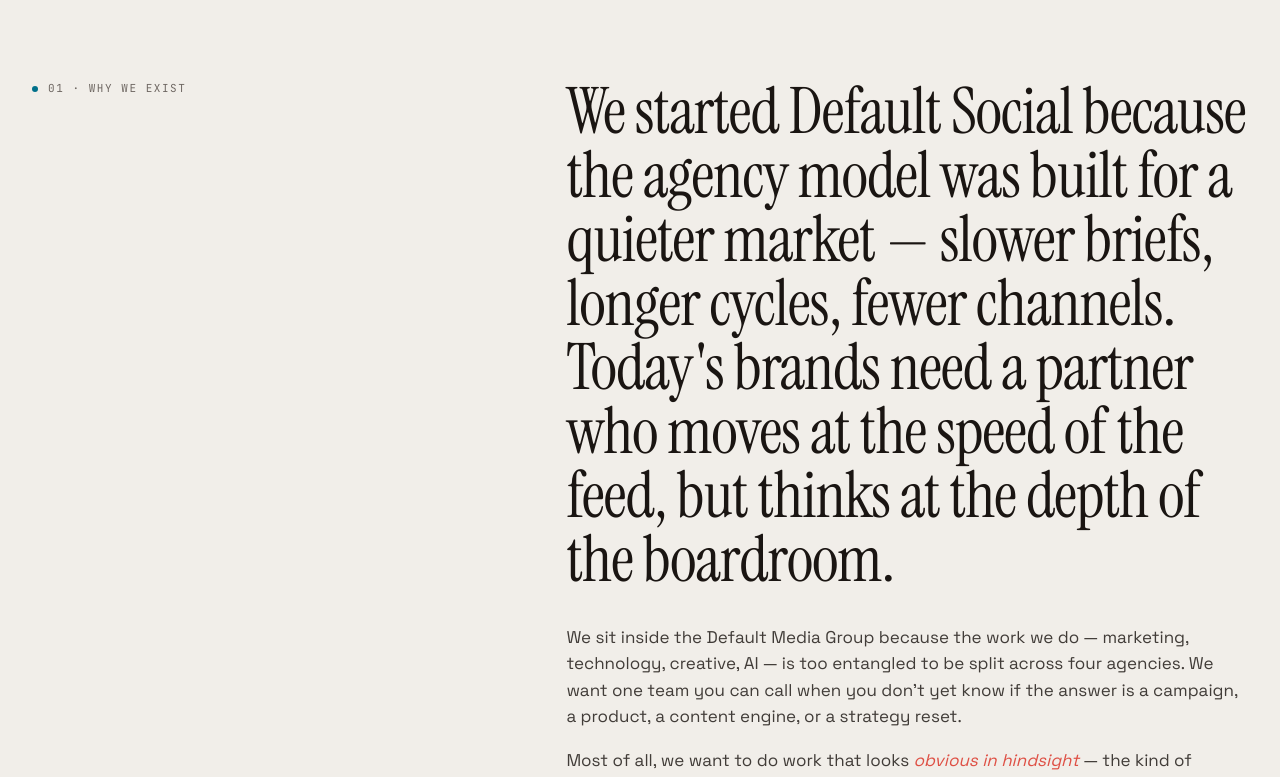
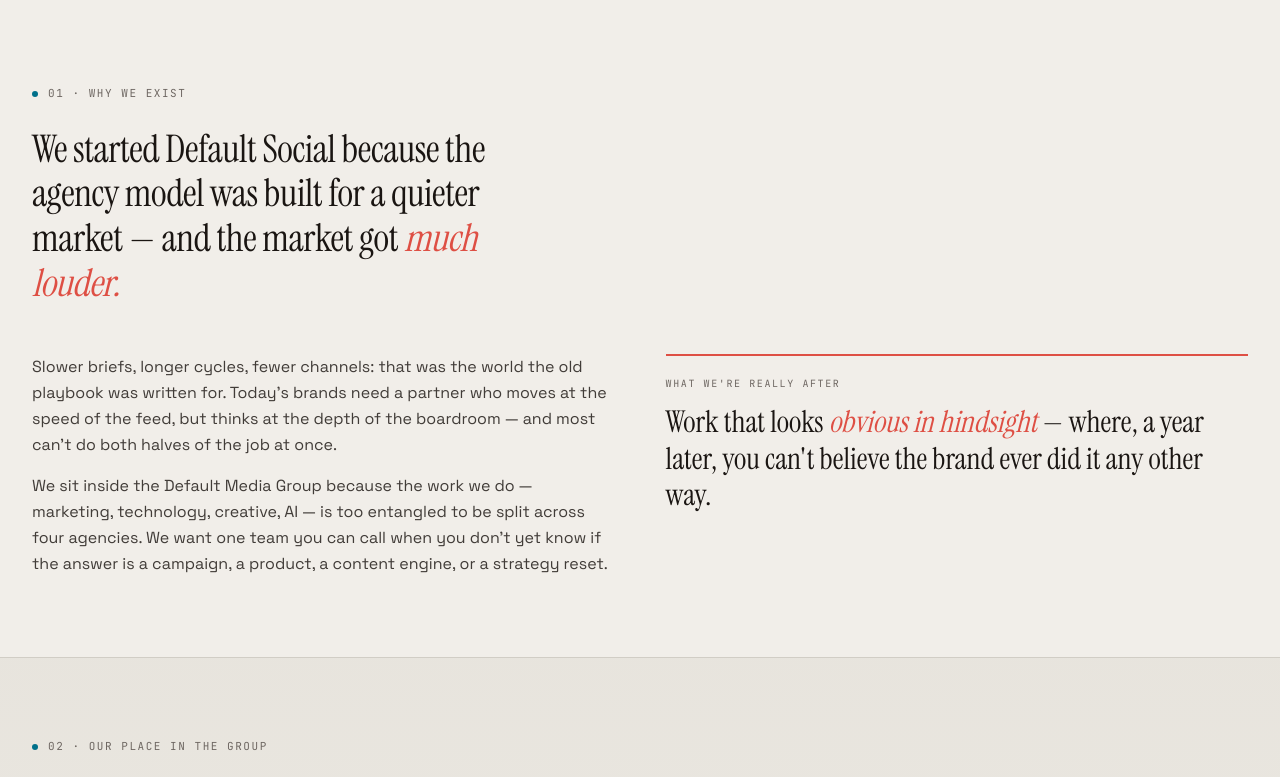
Before and after one commit to Dbrowne14/Default_Social_AI, a Next.js app: page /about in a window 1280 px wide. Shown: the part 800-1577 px from the top of the page. Built offline with nearby package versions, Linux system fonts and the light colour scheme.

Commit message:
Styling and content amendments to about page - values

```diff
--- a/components/about/AboutValues.tsx
+++ b/components/about/AboutValues.tsx
@@ -1,32 +1,32 @@
-
 const AboutValues = () => {
   return (
     <section>
       <div className="container-custom">
-        <div className="grid grid-cols-1 md:grid-cols-[0.8fr_1.2fr] gap-8 md:gap-20 items-start">
-          <div className="eyebrow">01 · Why we exist</div>
-          <div>
-            <h2 className="font-serif text-[clamp(36px,5vw,64px)]">
-              We started Default Social because the agency model was built for a
-              quieter market — slower briefs, longer cycles, fewer channels.
-              Today's brands need a partner who moves at the speed of the feed,
-              but thinks at the depth of the boardroom.
-            </h2>
-            <div className="mt-8 space-y-4.5 text-cream-2 text-[17px] leading-[1.55]">
-              <p>
-                We sit inside the Default Media Group because the work we do —
-                marketing, technology, creative, AI — is too entangled to be
-                split across four agencies. We want one team you can call when
-                you don't yet know if the answer is a campaign, a product, a
-                content engine, or a strategy reset.
-              </p>
-              <p>
-                Most of all, we want to do work that looks{" "}
-                <em className="italic text-accent">obvious in hindsight</em> —
-                the kind of solution where a year later you can't believe the
-                brand ever did it any other way.
-              </p>
-            </div>
+        <div className="eyebrow mb-6">01 · Why we exist</div>
+        <p className="font-serif text-[clamp(24px,3.4vw,38px)] leading-[1.18] tracking-[-0.012em] text-cream md:max-w-[30ch] m-0">
+          We started Default Social because the agency model was built for a
+          quieter market — and the market got <em className="italic text-accent">much louder.</em>
+        </p>
+        <div className="grid grid-cols-1 md:grid-cols-2 gap-9 md:gap-[clamp(32px,4vw,56px)] mt-[clamp(32px,4vw,48px)] items-start">
+          <div className="text-cream-2 leading-[1.62] text-[clamp(15px,1.4vw,16px)] space-y-4">
+            <p>
+              Slower briefs, longer cycles, fewer channels: that was the world
+              the old playbook was written for. Today's brands need a partner
+              who moves at the speed of the feed, but thinks at the depth of the
+              boardroom — and most can't do both halves of the job at once.
+            </p>
+            <p>
+              We sit inside the Default Media Group because the work we do —
+              marketing, technology, creative, AI — is too entangled to be split
+              across four agencies. We want one team you can call when you don't
+              yet know if the answer is a campaign, a product, a content engine,
+              or a strategy reset.
+            </p>
+          </div>
+          <div className=" border-accent border-t-2 pt-5.5 font-serif text-[clamp(22px,2.6vw,30px)] leading-[1.22] text-cream">
+            <span className="block font-mono text-[10px] tracking-[0.16em] uppercase text-muted mb-3.5">What we're really after</span>
+            Work that looks <em className="italic text-accent">obvious in hindsight</em> — where, a year later,
+            you can't believe the brand ever did it any other way.
           </div>
         </div>
       </div>
```
